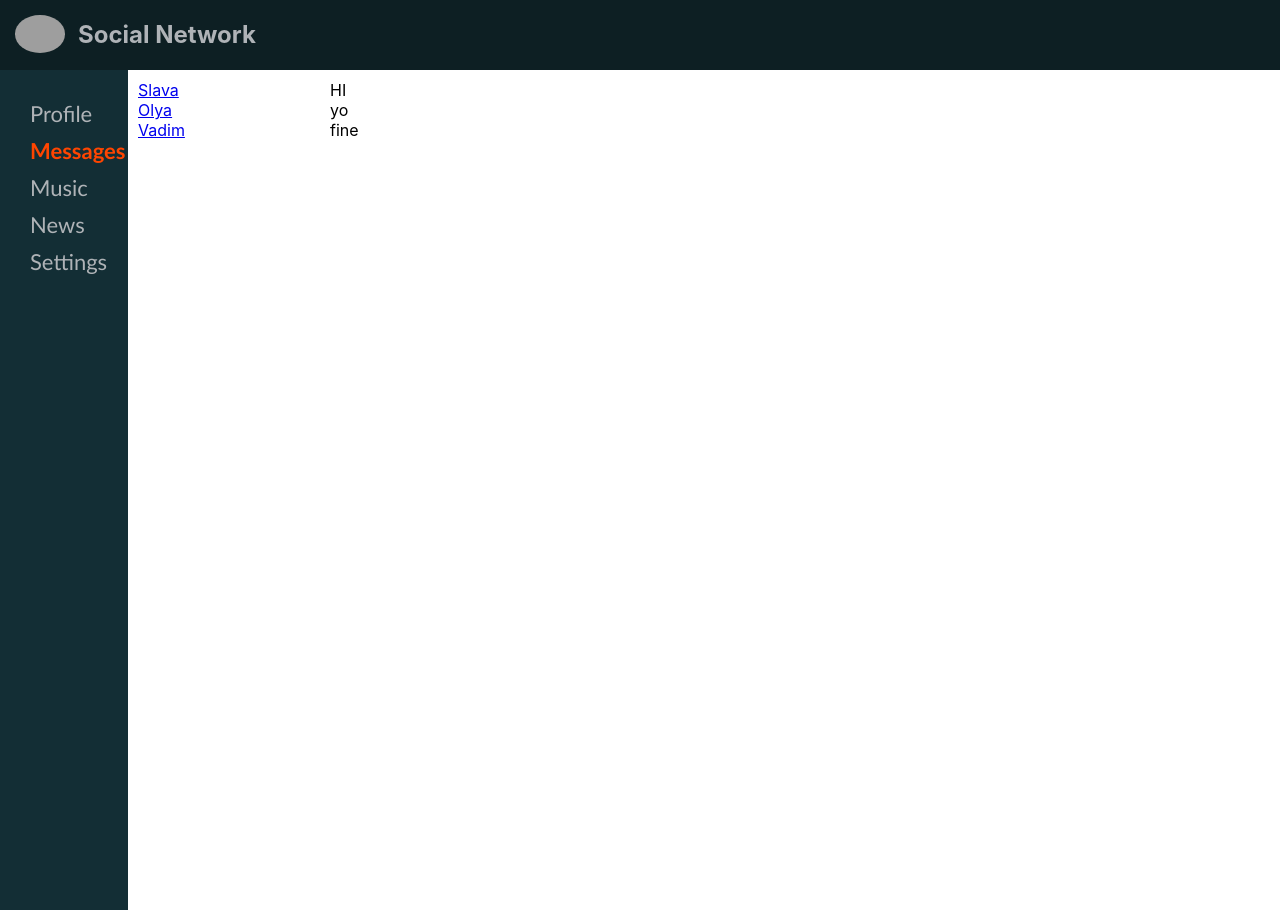
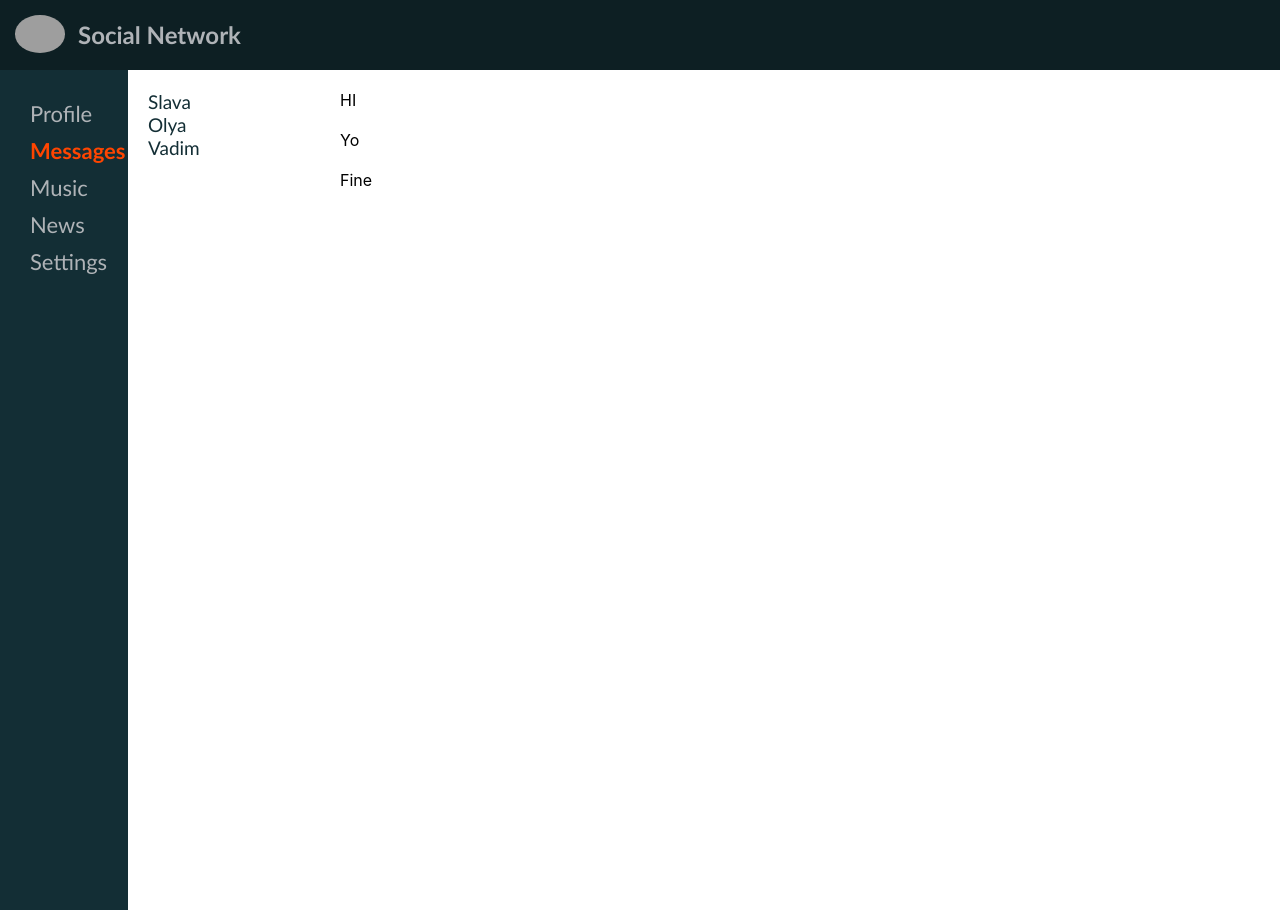
Before and after one commit to Kapskii/Social-network, a React (Create React App) app: page /#/dialogs in a window 1280 px wide. Built offline with nearby package versions, Linux system fonts and the light colour scheme; grey boxes are pictures that could not be loaded.

Commit message:
refactor

```diff
--- a/src/components/Dialogs/Dialogs.jsx
+++ b/src/components/Dialogs/Dialogs.jsx
@@ -1,25 +1,35 @@
 import React from "react"
 import s from './Dialogs.module.css'
 import { NavLink } from "react-router-dom";
+
+
+const DialogItem = (props) => {
+    return (
+        <div className={`${s.dialog} ${s.active}`}>
+            <NavLink to={"#/dialogs/" + props.id}>{props.name}</NavLink>
+        </div>
+    )
+}
+
+const Message = (props) => {
+    return (
+        <div className={s.message}>{props.message}</div>
+    )
+}
+
 
 const Dialogs = (props) => {
     return (
         <div className={s.dialogs}>
             <div className={s.dialogsItems}>
-                <div className={`${s.dialog} ${s.active}`}>
-                    <NavLink to="#/dialogs/1">Slava</NavLink>
-                </div>
-                <div className={`${s.dialog} ${s.active}`}>
-                <NavLink to="#/dialogs/2">Olya</NavLink>
-                </div>
-                <div className={`${s.dialog} ${s.active}`}>
-                <NavLink to="#/dialogs/3">Vadim</NavLink>
-                </div>
+                <DialogItem name='Slava' id='1' />
+                <DialogItem name='Olya' id='2' />
+                <DialogItem name='Vadim' id='3' />
             </div>
             <div className={s.messages}>
-                <div className={s.message}>HI</div>
-                <div className={s.message}>yo</div>
-                <div className={s.message}>fine</div>
+                <Message message='HI' />
+                <Message message='Yo' />
+                <Message message='Fine' />
             </div>
         </div>
     )
--- a/src/components/Dialogs/Dialogs.module.css
+++ b/src/components/Dialogs/Dialogs.module.css
@@ -4,10 +4,21 @@ grid-template-columns: 2fr 10fr;
 }
 
 .dialogsItems {
-    padding: 10px;
+    padding: 20px;
+    font-family: "Gill Sans", sans-serif;
+    font-size: 19px;
 }
 
-.dialogsItems .active {
+.dialogsItems a {
+    text-decoration: none;
+    color: #132e35;
+}
+
+.dialogsItems :hover {
+    color: orangered;
+}
+
+.dialog a.active {
 color: orangered;
 }
 
@@ -16,5 +27,5 @@ color: orangered;
 }
 
 .message {
-
+padding: 10px;
 }
--- a/src/components/Header/Header.module.css
+++ b/src/components/Header/Header.module.css
@@ -25,4 +25,5 @@ img.logo {
     position: absolute;
     color: #afb3b7;
     margin-left: 78px;
+    font-family: "Gill Sans", sans-serif;
   }
--- a/src/components/Profile/Post/Post.module.css
+++ b/src/components/Profile/Post/Post.module.css
@@ -1,6 +1,7 @@
 .item {
     align-items: center;
     color: black;
+    padding: 10px;
 }
 
 .item img {
--- a/src/components/Profile/Profile.jsx
+++ b/src/components/Profile/Profile.jsx
@@ -9,15 +9,16 @@ const Profile = () => {
     <div className={s.image}>
       <img className={s.car} src='https://quto.ru/service-imgs/4c/f8/f3/f4/4cf8f3f44d42a.jpeg' />
     </div>
-    <div className='input'>
-      <input type='text'></input>
+    <div className={s.textarea}>
+    <div>
+      <textarea></textarea>
+      </div>
+      <div>
       <button>Добавить пост</button>
+      </div>
     </div>
      <Post message='How are u?' likesCount='2' />
     <Post message="I'm fine!" likesCount='23'/>
-    <Post />
-    <Post />
-    <Post />
   </div>
 }
 
--- a/src/components/Profile/Profile.module.css
+++ b/src/components/Profile/Profile.module.css
@@ -1,6 +1,3 @@
-
-
-
 .car{
    width: 100%;
    max-height: 200px;
@@ -12,3 +9,7 @@
 .car:hover{
 filter: grayscale(0);
 }
+
+.textarea{
+    padding: 10px;
+}
```
Also changed, not shown: src/logo.svg (added).
